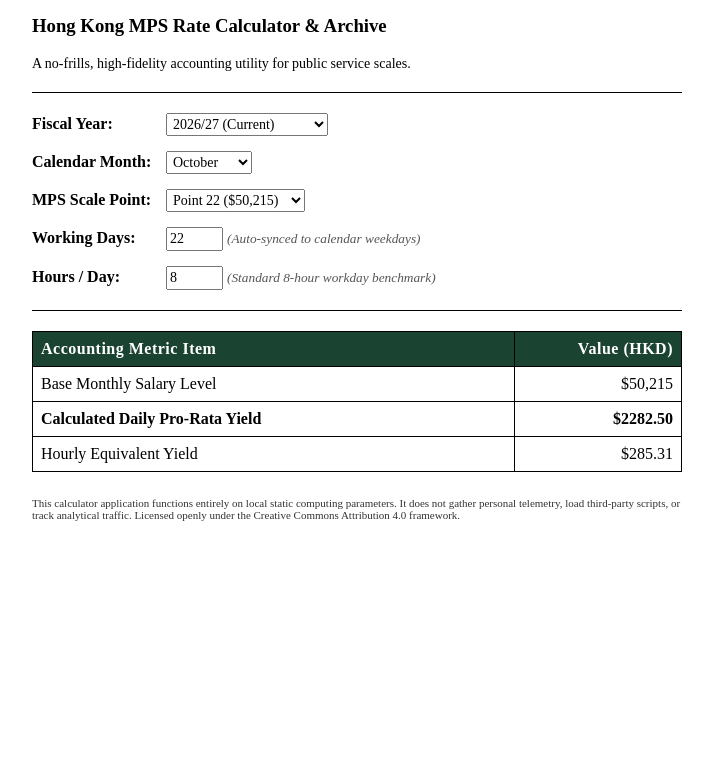
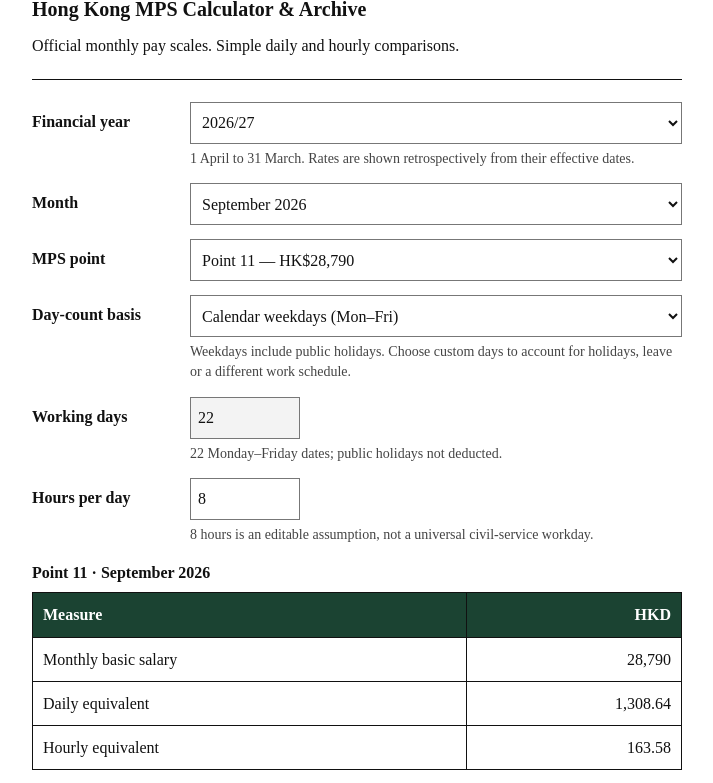
Before and after one commit to AescherDVD/MPS-Calculator, a plain HTML site: page index.html in a window 1280 px wide. Shown: the part 74-857 px from the top of the page, without its empty margins (283-996 px from the left). Before the commit the page ends 800 px from the top, so only its background shows below. Drawn offline with Linux system fonts and the light colour scheme.

Commit message:
Refactor index.html for improved MPS calculator
Updated HTML structure, styles, and JavaScript functionality for the Hong Kong MPS Rate Calculator. Improved accessibility and user experience with better input handling and clearer descriptions.

```diff
--- a/index.html
+++ b/index.html
@@ -1,244 +1,228 @@
-<!DOCTYPE html>
+<!doctype html>
 <html lang="en">
 <head>
-    <meta charset="UTF-8">
-    <meta name="viewport" content="width=device-width, initial-scale=1.0">
-    <title>Hong Kong MPS Rate Calculator</title>
+  <meta charset="utf-8">
+  <meta name="viewport" content="width=device-width, initial-scale=1">
+  <meta name="description" content="Hong Kong Master Pay Scale archive and illustrative daily and hourly equivalents, with official sources.">
+  <title>Aescher &amp; Co. | Hong Kong MPS Calculator</title>
   <style>
-        body {
-            background-color: #ffffff;
-            color: #000000;
-            font-family: "Times New Roman", Times, serif;
-            padding: 20px;
-            max-width: 650px;
-            margin: 0 auto;
-        }
-        h1 {
-            font-size: 28px;
-            font-weight: bold;
-            margin-bottom: 5px;
-            letter-spacing: 0.5px;
-        }
-        p {
-            margin: 5px 0 20px 0;
-            font-size: 14px;
-        }
-        hr {
-            border: 0;
-            border-top: 1px solid #000000;
-            margin: 20px 0;
-        }
-        .form-group {
-            margin-bottom: 15px;
-        }
-        label {
-            display: inline-block;
-            width: 130px;
-            font-weight: bold;
-        }
-        select, input {
-            font-family: "Times New Roman", Times, serif;
-            font-size: 14px;
-            padding: 2px;
-        }
-        table {
-            width: 100%;
-            border-collapse: collapse;
-            margin-top: 20px;
-        }
-        th, td {
-            border: 1px solid #000000;
-            padding: 8px;
-            text-align: left;
-        }
-        th {
-            background-color: #1b4332;
-            color: #ffffff;
-            font-weight: bold;
-            letter-spacing: 0.5px;
-        }
-        .text-right {
-            text-align: right;
-        }
-        .footer-note {
-            font-size: 11px;
-            color: #333333;
-            margin-top: 25px;
-        }
+    * { box-sizing: border-box; }
+    body { max-width: 690px; margin: 0 auto; padding: 24px 20px; background: white; color: #111; font: 16px/1.45 "Times New Roman", Times, serif; }
+    h1 { font-size: 28px; margin: 0 0 4px; letter-spacing: .5px; }
+    h2 { font-size: 20px; margin: 0 0 10px; }
+    p { margin: 8px 0 16px; }
+    hr { border: 0; border-top: 1px solid #111; margin: 22px 0; }
+    .row { display: grid; grid-template-columns: 150px minmax(0, 1fr); align-items: start; gap: 8px; margin-bottom: 14px; }
+    label { font-weight: bold; padding-top: 8px; }
+    select, input, button { font: inherit; min-height: 42px; padding: 7px; border: 1px solid #777; border-radius: 0; background: white; color: #111; }
+    select { width: 100%; }
+    input { width: 110px; max-width: 100%; }
+    input:read-only { background: #f3f3f3; }
+    :focus-visible { outline: 2px solid #1b4332; outline-offset: 3px; }
+    small, .note { display: block; font-size: 14px; color: #444; }
+    small { margin-top: 5px; }
+    a { color: #153c2c; }
+    [aria-invalid="true"] { border: 2px solid #a00000; }
+    .error { color: #900; }
+    [hidden] { display: none !important; }
+    table { width: 100%; border-collapse: collapse; margin: 16px 0; }
+    caption { text-align: left; font-weight: bold; margin-bottom: 8px; }
+    th, td { border: 1px solid #111; padding: 10px; text-align: left; }
+    thead th { background: #1b4332; color: white; }
+    tbody th { font-weight: normal; }
+    .amount { text-align: right; white-space: nowrap; font-variant-numeric: tabular-nums; }
+    summary { cursor: pointer; padding: 8px 0; font-weight: bold; }
+    li { margin: 6px 0; }
+    footer { font-size: 13px; color: #444; }
+    @media (max-width: 440px) { body { padding: 18px 14px; } .row { grid-template-columns: 1fr; gap: 3px; } label { padding-top: 0; } th, td { padding: 8px; } }
   </style>
 </head>
 <body>
-
-    <h1>Aescher & Co.</h1>
-    <h3>Hong Kong MPS Rate Calculator & Archive</h3>
-    <p>A no-frills, high-fidelity accounting utility for public service scales.</p>
-
+<main>
+  <h1>Aescher &amp; Co.</h1>
+  <h2>Hong Kong MPS Calculator &amp; Archive</h2>
+  <p>Official monthly pay scales. Simple daily and hourly comparisons.</p>
+  <noscript><p class="error">Enable JavaScript to use the calculator. Official source links remain available below.</p></noscript>
   <hr>
-
-    <div class="form-group">
-        <label for="fiscalYear">Fiscal Year:</label>
-        <select id="fiscalYear">
-            <option value="2026" selected>2026/27 (Current)</option>
-            <option value="2025">2025/26 (Salary Freeze)</option>
-            <option value="2024">2024/25</option>
-            <option value="2023">2023/24</option>
-        </select>
+  <p id="archiveWarning" class="note" role="status" hidden></p>
+  <div class="row">
+    <label for="fiscalYear">Financial year</label>
+    <div><select id="fiscalYear" aria-describedby="yearHelp"></select><small id="yearHelp">1 April to 31 March. Rates are shown retrospectively from their effective dates.</small></div>
   </div>
-
-    <div class="form-group">
-        <label for="calendarMonth">Calendar Month:</label>
-        <select id="calendarMonth">
-            <option value="0">January</option><option value="1">February</option><option value="2">March</option>
-            <option value="3">April</option><option value="4">May</option><option value="5">June</option>
-            <option value="6">July</option><option value="7">August</option><option value="8">September</option>
-            <option value="9" selected>October</option><option value="10">November</option><option value="11">December</option>
-        </select>
+  <div class="row">
+    <label for="calendarMonth">Month</label>
+    <select id="calendarMonth"></select>
   </div>
-
-    <div class="form-group">
-        <label for="mpsPoint">MPS Scale Point:</label>
+  <div class="row">
+    <label for="mpsPoint">MPS point</label>
     <select id="mpsPoint"></select>
   </div>
-
-    <div class="form-group">
-        <label for="workingDays">Working Days:</label>
-        <input type="number" id="workingDays" min="1" max="31">
-        <small style="font-style: italic; color: #555;">(Auto-synced to calendar weekdays)</small>
+  <div class="row">
+    <label for="dayMode">Day-count basis</label>
+    <div><select id="dayMode" aria-describedby="daysHelp"><option value="weekdays">Calendar weekdays (Mon–Fri)</option><option value="custom">Custom working days</option></select><small id="daysHelp">Weekdays include public holidays. Choose custom days to account for holidays, leave or a different work schedule.</small></div>
   </div>
-
-    <div class="form-group">
-        <label for="workingHours">Hours / Day:</label>
-        <input type="number" id="workingHours" value="8" min="1" max="24">
-        <small style="font-style: italic; color: #555;">(Standard 8-hour workday benchmark)</small>
+  <div class="row">
+    <label for="workingDays">Working days</label>
+    <div><input id="workingDays" type="number" min="1" max="31" step="1" required readonly aria-describedby="dayStatus validationError"><small id="dayStatus"></small></div>
   </div>
-
-    <hr>
-
+  <div class="row">
+    <label for="workingHours">Hours per day</label>
+    <div><input id="workingHours" type="number" min="0.01" max="24" step="any" value="8" required aria-describedby="hoursHelp validationError"><small id="hoursHelp">8 hours is an editable assumption, not a universal civil-service workday.</small></div>
+  </div>
+  <p id="validationError" class="error" role="alert" hidden></p>
+  <section aria-label="Calculation results" aria-live="polite" aria-atomic="true">
     <table>
-        <thead>
-            <tr>
-                <th>Accounting Metric Item</th>
-                <th class="text-right" style="width: 150px;">Value (HKD)</th>
-            </tr>
-        </thead>
+      <caption id="resultContext">Pay equivalents</caption>
+      <thead><tr><th scope="col">Measure</th><th scope="col" class="amount">HKD</th></tr></thead>
       <tbody>
-            <tr>
-                <td>Base Monthly Salary Level</td>
-                <td id="monthlySalaryDisplay" class="text-right">-</td>
-            </tr>
-            <tr>
-                <td><strong>Calculated Daily Pro-Rata Yield</strong></td>
-                <td id="dailyRate" class="text-right" style="font-weight: bold;">-</td>
-            </tr>
-            <tr>
-                <td>Hourly Equivalent Yield</td>
-                <td id="hourlyRate" class="text-right">-</td>
-            </tr>
+        <tr><th scope="row">Monthly basic salary</th><td id="monthlySalaryDisplay" class="amount">—</td></tr>
+        <tr><th scope="row">Daily equivalent</th><td id="dailyRate" class="amount">—</td></tr>
+        <tr><th scope="row">Hourly equivalent</th><td id="hourlyRate" class="amount">—</td></tr>
       </tbody>
     </table>
-
-    <p class="footer-note">
-        This calculator application functions entirely on local static computing parameters.
-        It does not gather personal telemetry, load third-party scripts, or track analytical traffic.
-        Licensed openly under the Creative Commons Attribution 4.0 framework.
-    </p>
-
-    <script>
-        // Audited and aligned with official HKSAR Civil Service Bureau Gazettes
-        const mpsDatabase = {
-            "2026": [
-                14570, 15485, 16460, 17545, 18675, 19930, 21190, 22590, 24060, 25620, // 0-9
-                27120, 28790, 30595, 32430, 34380, 36440, 38585, 41430, 43495, 45660, // 10-19
-                47950, 49230, 50215, 52690, 55640, 58755, 62050, 65495, 69125, 72915, // 20-29
-                76905, 81110, 85440, 89935, 94650, 99665, 104855, 110300, 116015, 122025, // 30-39
-                128360, 135005, 140970, 144335, 147790, 151325, 154950, 158670, 162485, 166380 // 40-49
-            ],
-            "2025": [
-                14280, 15180, 16135, 17200, 18305, 19535, 20770, 22145, 23585, 25115, // 0-9
-                26590, 28225, 29995, 31795, 33705, 35695, 37795, 40620, 42640, 44765, // 10-19
-                47010, 48265, 49230, 51655, 54550, 57605, 60835, 64210, 67770, 71485, // 20-29
-                75395, 79520, 83765, 88170, 92805, 97710, 102795, 108135, 113740, 119630, // 30-39
-                125845, 132355, 138205, 141505, 144890, 148355, 151910, 155560, 159295, 163120 // 40-49
-            ],
-            "2024": [
-                14280, 15180, 16135, 17200, 18305, 19535, 20770, 22145, 23585, 25115, // 0-9
-                26590, 28225, 29995, 31795, 33705, 35695, 37795, 40620, 42640, 44765, // 10-19
-                47010, 48265, 49230, 51655, 54550, 57605, 60835, 64210, 67770, 71485, // 20-29
-                75395, 79520, 83765, 88170, 92805, 97710, 102795, 108135, 113740, 119630, // 30-39
-                125845, 132355, 138205, 141505, 144890, 148355, 151910, 155560, 159295, 163120 // 40-49
-            ],
-            "2023": [
-                13865, 14740, 15665, 16700, 17770, 18965, 20165, 21500, 22895, 24380, // 0-9
-                25815, 27405, 29120, 30870, 32725, 34655, 36695, 39435, 41400, 43460, // 10-19
-                45640, 46860, 47795, 50150, 52960, 55925, 59065, 62340, 65795, 69405, // 20-29
-                73200, 77205, 81325, 85600, 90100, 94865, 99795, 104985, 110425, 116145, // 30-39
-                122180, 128500, 134180, 137385, 140670, 144035, 147485, 151030, 154655, 158370 // 40-49
-            ]
-        };
-
-        const yearSelect = document.getElementById('fiscalYear');
-        const monthSelect = document.getElementById('calendarMonth');
-        const mpsSelect = document.getElementById('mpsPoint');
-        const daysInput = document.getElementById('workingDays');
-        const hoursInput = document.getElementById('workingHours');
-
-        const salaryDisplay = document.getElementById('monthlySalaryDisplay');
-        const dailyRateDisplay = document.getElementById('dailyRate');
-        const hourlyRateDisplay = document.getElementById('hourlyRate');
-
-        function populateMpsDropdown() {
-            const selectedYear = yearSelect.value;
-            const targetYearScale = mpsDatabase[selectedYear];
-            const activeIndex = mpsSelect.selectedIndex >= 0 ? mpsSelect.selectedIndex : 22;
-
-            mpsSelect.innerHTML = '';
-            targetYearScale.forEach((salary, index) => {
-                const option = document.createElement('option');
-                option.value = salary;
-                option.textContent = `Point ${index} ($${salary.toLocaleString()})`;
-                mpsSelect.appendChild(option);
-            });
-
-            mpsSelect.selectedIndex = Math.min(activeIndex, targetYearScale.length - 1);
-            syncCalendarWeekdays();
+    <p id="formula" class="note"></p>
+  </section>
+  <p class="note">Daily and hourly figures are illustrative: monthly salary ÷ working days ÷ hours per day. They are <strong>not official payroll, part-month salary, overtime or statutory entitlement calculations</strong>. Allowances, deductions and tax are excluded. No intermediate rounding is used.</p>
+  <hr>
+  <details>
+    <summary>Official sources &amp; data notes</summary>
+    <p id="selectedSource" class="note"></p>
+    <ul class="note">
+      <li><a href="https://www.csb.gov.hk/english/admin/pay/42.html">CSB Master Pay Scale</a>: rates effective 1 April 2026 and the preceding rates.</li>
+      <li><a href="https://www.jsscs.gov.hk/reports/en/68/68.pdf">Standing Commission Report No. 68, Appendix E</a>: rates effective 1 April 2024.</li>
+      <li><a href="https://www.jsscs.gov.hk/reports/en/67/67.pdf">Standing Commission Report No. 67, Appendix E</a>: rates effective 1 April 2023.</li>
+      <li>2025/26 uses the unchanged 2024 rates, also shown in CSB’s column “as at 31.3.2026”.</li>
+      <li><a href="https://data.gov.hk/en-data/dataset/hk-csb-csb-pay-scales-cs-icac">Official CSB downloadable pay-scale dataset</a>.</li>
+    </ul>
+    <p class="note">Data checked: 25 September 2026. This version contains a fixed, locally bundled snapshot, not a live feed. A later year requires a verified data update. Figures in brackets are the alternative point labels used by CSB.</p>
+  </details>
+</main>
+<hr>
+<footer>
+  <p>Independent reference tool; not affiliated with the Hong Kong Government. Calculations run in your browser. This page includes no analytics, third-party scripts, external fonts or automatic data requests.</p>
+  <p>Licensed under Creative Commons Attribution 4.0, as stated in the supplied version.</p>
+</footer>
+<script id="calculator-core">
+"use strict";
+// Values transcribed from the linked official tables, not extrapolated from percentages.
+const SCALE_2023 = Object.freeze([
+  13860,14735,15665,16695,17770,18965,20165,21500,22895,24380,
+  25815,27405,29120,30870,32430,34060,35775,37585,39435,41400,
+  43460,45640,47795,50045,52410,54805,57390,60065,62895,65875,
+  68940,72180,75585,79135,79930,80730,82650,86575,90540,94735,
+  98810,103065,107515,112130,116165,123980,128420,133090,137875,142840
+]);
+const SCALE_2024 = Object.freeze([
+  14280,15180,16135,17200,18305,19535,20770,22145,23585,25115,
+  26590,28225,29995,31795,33405,35080,36850,38715,40620,42640,
+  44765,47010,49230,51545,53980,56450,59110,61865,64780,67850,
+  71010,74345,77855,81510,82330,83150,85130,89170,93255,97575,
+  101775,106155,110740,115495,119650,127700,132275,137085,142010,147125
+]);
+const SCALE_2026 = Object.freeze([
+  14570,15485,16460,17545,18675,19930,21190,22590,24060,25620,
+  27120,28790,30595,32430,34075,35780,37585,39490,41430,43495,
+  45660,47950,50215,52575,55060,57580,60290,63100,66075,69205,
+  72430,75830,79410,83140,83975,84815,86835,90955,95120,99525,
+  103810,108280,112955,117805,122045,130255,134920,139825,144850,150070
+]);
+const SCALES = Object.freeze({2023:SCALE_2023,2024:SCALE_2024,2025:SCALE_2024,2026:SCALE_2026});
+const ALIASES = Object.freeze({34:"33A",35:"33B",36:"33C",45:"44A",46:"44B"});
+const MONTHS = Object.freeze(["January","February","March","April","May","June","July","August","September","October","November","December"]);
+const YEARS = Object.freeze(Object.keys(SCALES).map(Number).sort((a,b)=>b-a));
+function calendarYear(financialYear, month) { return financialYear + (month < 3 ? 1 : 0); }
+function monthInfo(financialYear, month) {
+  if (!YEARS.includes(financialYear) || !Number.isInteger(month) || month < 0 || month > 11) throw new RangeError("Unsupported year or month");
+  const year = calendarYear(financialYear, month);
+  const days = new Date(Date.UTC(year, month + 1, 0)).getUTCDate();
+  let weekdays = 0;
+  for (let d=1; d<=days; d++) {
+    const weekday = new Date(Date.UTC(year, month, d)).getUTCDay();
+    if (weekday !== 0 && weekday !== 6) weekdays++;
   }
-
-        function syncCalendarWeekdays() {
-            const fiscalYear = parseInt(yearSelect.value);
-            const month = parseInt(monthSelect.value);
-            const actualCalendarYear = (month <= 2) ? fiscalYear + 1 : fiscalYear;
-
-            let weekdayCount = 0;
-            const daysInMonth = new Date(actualCalendarYear, month + 1, 0).getDate();
-
-            for (let d = 1; d <= daysInMonth; d++) {
-                const dayOfWeek = new Date(actualCalendarYear, month, d).getDay();
-                if (dayOfWeek !== 0 && dayOfWeek !== 6) weekdayCount++;
+  return {year, days, weekdays};
 }
-            daysInput.value = weekdayCount;
-            calculateRates();
+function defaultPeriod(now = new Date()) {
+  const parts = new Intl.DateTimeFormat("en-GB", {timeZone:"Asia/Hong_Kong", year:"numeric", month:"numeric"}).formatToParts(now);
+  const year = Number(parts.find(p=>p.type === "year").value);
+  const month = Number(parts.find(p=>p.type === "month").value)-1;
+  const financialYear = year - (month < 3 ? 1 : 0);
+  const available = YEARS.includes(financialYear);
+  return {financialYear: available ? financialYear : YEARS[0], month, available};
 }
-
-        function calculateRates() {
-            const monthlySalary = parseFloat(mpsSelect.value) || 0;
-            const days = parseFloat(daysInput.value) || 0;
-            const hours = parseFloat(hoursInput.value) || 0;
-
-            const daily = days > 0 ? (monthlySalary / days) : 0;
-            const hourly = hours > 0 ? (daily / hours) : 0;
-
-            salaryDisplay.textContent = `$${monthlySalary.toLocaleString()}`;
-            dailyRateDisplay.textContent = `$${daily.toFixed(2)}`;
-            hourlyRateDisplay.textContent = `$${hourly.toFixed(2)}`;
+function computeRates(financialYear, point, month, rawDays, rawHours) {
+  if (!YEARS.includes(financialYear) || !Number.isInteger(point) || point < 0 || point > 49) throw new RangeError("Unsupported year or point");
+  const info = monthInfo(financialYear, month);
+  const days = String(rawDays).trim() === "" ? NaN : Number(rawDays);
+  const hours = String(rawHours).trim() === "" ? NaN : Number(rawHours);
+  const dayError = !Number.isInteger(days) || days < 1 || days > info.days;
+  const hourError = !Number.isFinite(hours) || hours < 0.01 || hours > 24;
+  const salary = SCALES[financialYear][point];
+  return {salary, days, hours, dayError, hourError,
+    daily: dayError ? null : salary/days,
+    hourly: dayError || hourError ? null : salary/days/hours};
 }
-
-        yearSelect.addEventListener('change', populateMpsDropdown);
-        monthSelect.addEventListener('change', syncCalendarWeekdays);
-        [mpsSelect, daysInput, hoursInput].forEach(element => {
-            element.addEventListener('input', calculateRates);
-        });
-
-        populateMpsDropdown();
+</script>
+<script id="calculator-ui">
+"use strict";
+const byId = id => document.getElementById(id);
+const yearSelect = byId("fiscalYear"), monthSelect = byId("calendarMonth"), pointSelect = byId("mpsPoint");
+const dayMode = byId("dayMode"), daysInput = byId("workingDays"), hoursInput = byId("workingHours");
+const integerFormat = new Intl.NumberFormat("en-HK", {maximumFractionDigits:0});
+const moneyFormat = new Intl.NumberFormat("en-HK", {minimumFractionDigits:2, maximumFractionDigits:2});
+function option(value, label) { const el=document.createElement("option"); el.value=String(value); el.textContent=label; return el; }
+function financialYearLabel(year) { return `${year}/${String(year+1).slice(-2)}`; }
+function updateMonths() {
+  const previous = monthSelect.value;
+  monthSelect.replaceChildren(...[3,4,5,6,7,8,9,10,11,0,1,2].map(month=>option(month, `${MONTHS[month]} ${calendarYear(Number(yearSelect.value),month)}`)));
+  monthSelect.value = previous === "" ? "3" : previous;
+}
+function updatePoints() {
+  const previous = pointSelect.value;
+  pointSelect.replaceChildren(...SCALES[yearSelect.value].map((salary,point)=>option(point,`Point ${point}${ALIASES[point] ? ` (${ALIASES[point]})` : ""} — HK$${integerFormat.format(salary)}`)));
+  pointSelect.value = previous === "" ? "11" : previous;
+}
+function updateDays() {
+  const info = monthInfo(Number(yearSelect.value), Number(monthSelect.value));
+  const automatic = dayMode.value === "weekdays";
+  daysInput.readOnly = automatic;
+  daysInput.max = String(info.days);
+  if (automatic) daysInput.value = String(info.weekdays);
+  byId("dayStatus").textContent = automatic ? `${info.weekdays} Monday–Friday dates; public holidays not deducted.` : `Custom value retained until changed. Enter 1–${info.days} whole days for this month.`;
+  render();
+}
+function render() {
+  const year=Number(yearSelect.value), point=Number(pointSelect.value), month=Number(monthSelect.value);
+  const rates=computeRates(year,point,month,daysInput.value,hoursInput.value);
+  const info=monthInfo(year,month);
+  const messages=[];
+  if(rates.dayError) messages.push(`Working days must be a whole number from 1 to ${info.days}.`);
+  if(rates.hourError) messages.push("Hours per day must be a number from 0.01 to 24.");
+  daysInput.setAttribute("aria-invalid",String(rates.dayError));
+  hoursInput.setAttribute("aria-invalid",String(rates.hourError));
+  byId("validationError").textContent=messages.join(" ");
+  byId("validationError").hidden=messages.length===0;
+  byId("monthlySalaryDisplay").textContent=integerFormat.format(rates.salary);
+  byId("dailyRate").textContent=rates.daily===null ? "—" : moneyFormat.format(rates.daily);
+  byId("hourlyRate").textContent=rates.hourly===null ? "—" : moneyFormat.format(rates.hourly);
+  byId("resultContext").textContent=`Point ${point} · ${MONTHS[month]} ${info.year}`;
+  byId("formula").textContent=messages.length ? "Correct the highlighted input to complete the calculation." : `HK$${integerFormat.format(rates.salary)} ÷ ${rates.days} days = HK$${moneyFormat.format(rates.daily)}/day; ÷ ${rates.hours} hours = HK$${moneyFormat.format(rates.hourly)}/hour.`;
+  byId("selectedSource").textContent=`Selected: ${financialYearLabel(year)}. Monthly scale effective from 1 April ${year===2025 ? 2024 : year}${year===2025 ? "; unchanged for 2025/26" : ""}.`;
+}
+const initial=defaultPeriod();
+yearSelect.replaceChildren(...YEARS.map(year=>option(year,`${financialYearLabel(year)}${year===2025 ? " (pay freeze)" : ""}`)));
+yearSelect.value=String(initial.financialYear);
+updateMonths(); monthSelect.value=String(initial.month); updatePoints(); updateDays();
+if(!initial.available) {
+  byId("archiveWarning").hidden=false;
+  byId("archiveWarning").textContent=`The current Hong Kong financial year is outside this archive. Showing ${financialYearLabel(YEARS[0])}, the latest bundled year—not a confirmation of current rates. Check CSB before use.`;
+}
+yearSelect.addEventListener("change",()=>{updateMonths();updatePoints();updateDays();});
+monthSelect.addEventListener("change",updateDays);
+dayMode.addEventListener("change",updateDays);
+pointSelect.addEventListener("change",render);
+daysInput.addEventListener("input",render);
+hoursInput.addEventListener("input",render);
 </script>
 </body>
 </html>
```
Lines whose indentation alone changed are shown as unchanged.
